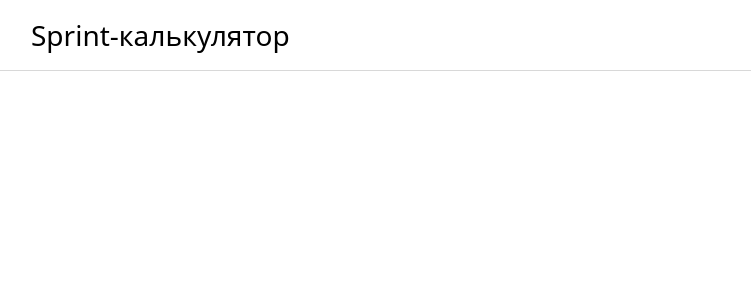
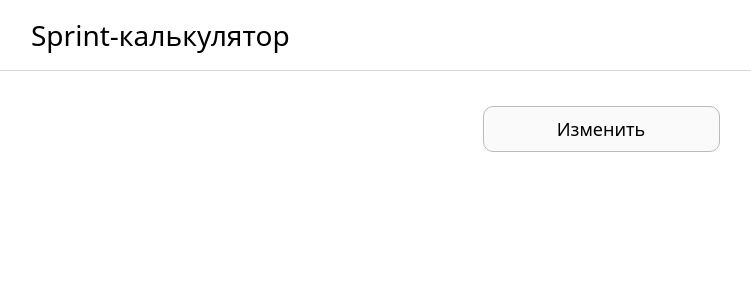
Before and after one commit to necitboss/hackaton, a React (Vite) app: page / in a window 1280 px wide. Shown: the top 300 px of the page, without its empty margins (39-790 px from the left). Built offline with nearby package versions, Linux system fonts and the light colour scheme.

Commit message:
add inputFiles

```diff
--- a/src/App.tsx
+++ b/src/App.tsx
@@ -1,12 +1,19 @@
 import { useState } from 'react'
 import "./scss/style.scss"
-import Header from "./components/Header";
+import InputFile from "./components/InputFile";
+import AddFiles from "./ui/AddFiles";
+import Header from "./ui/Header";
 
 function App() {
-
+  const [isRun, setRun] = useState(true);
+  const handleRunClick = () => {
+    setRun(prevState => !prevState);
+    // Добавить дальше логику в глобальной части приложения (в том числе, проверку и прочее)
+  }
   return (
     <>
       <Header />
+      <AddFiles onClick={handleRunClick} isRun={isRun} />
     </>
   )
 }
--- /dev/null
+++ b/src/components/InputFile/InputFile.module.scss
@@ -0,0 +1,33 @@
+.input_file {
+	padding: 10px 21px 15px 22px;
+	border: 1px solid #BBBBBB;
+	border-radius: 10px;
+	display: flex;
+	flex-direction: column;
+	align-items: center;
+}
+
+.input_file__title {
+	font-size: 18px;
+	margin-bottom: 14px;
+}
+
+.input_file__input {
+	display: none;
+}
+
+.input_file__label {
+	width: 237px;
+	overflow: hidden;
+	text-overflow: ellipsis;
+	white-space: nowrap;
+	padding: 10px 10px;
+	text-align: center;
+	border: 1px solid #BBBBBB;
+	border-radius: 10px;
+	background-color: #fafafa;
+	transition: background-color .2s ease-in-out;
+	&:hover {
+		background-color: darken(#fafafa, 7%);
+	}
+}
--- /dev/null
+++ b/src/components/InputFile/index.tsx
@@ -0,0 +1,38 @@
+import React, {useRef, useState} from 'react';
+import styles from "./InputFile.module.scss";
+
+interface Props {
+	title: string;
+}
+
+const InputFile: React.FC<Props> = ({title}) => {
+	const chooseFile = "Выберите .csv файл";
+	const fileInputRef = useRef<HTMLInputElement | null>(null);
+	const [fileName, setFileName] = useState<string>(chooseFile)
+	const handleFileChange = () => {
+		const file = fileInputRef.current?.files?.[0];
+		if (file) {
+			setFileName(file.name);
+		}else {
+			setFileName(chooseFile);
+		}
+	}
+	return (
+		<div className={styles.input_file}>
+			<div className={styles.input_file__title}>{title}</div>
+			<input
+				ref={fileInputRef}
+				type="file"
+				accept=".csv"
+				className={styles.input_file__input}
+				onChange={handleFileChange}
+			/>
+			<label
+				onClick={() => fileInputRef.current?.click()}
+				className={styles.input_file__label}
+			>{fileName}</label>
+		</div>
+	);
+};
+
+export default InputFile;
--- /dev/null
+++ b/src/ui/AddFiles/AddFiles.module.scss
@@ -0,0 +1,47 @@
+.add_files {
+	padding-top: 35px;
+
+}
+
+.add_files__inner {
+	max-height: 200px;
+	overflow: hidden;
+	transition: max-height .2s ease-in-out;
+
+}
+.hide {
+	max-height: 0;
+}
+
+
+.add_files__title {
+	text-align: center;
+	font-size: 24px;
+	font-weight: 500;
+	margin-bottom: 35px;
+}
+
+.add_files__block {
+	display: flex;
+	justify-content: space-around;
+	margin-bottom: 25px;
+}
+
+.add_files__center {
+	display: flex;
+	justify-content: center;
+}
+
+.add_files__btn {
+	min-width: 237px;
+	font-size: 18px;
+	font-weight: 500;
+	padding: 10px;
+	border-radius: 10px;
+	border: 1px solid #BBBBBB;
+	background-color: #fafafa;
+	transition: background-color .2s ease-in-out;
+	&:hover {
+		background-color: darken(#fafafa, 7%);
+	}
+}
--- /dev/null
+++ b/src/ui/AddFiles/index.tsx
@@ -0,0 +1,31 @@
+import React, {useState} from 'react';
+import styles from "./AddFiles.module.scss"
+import InputFile from "../../components/InputFile";
+
+interface Props {
+	onClick: () => void;
+	isRun: boolean;
+}
+
+const AddFiles: React.FC<Props> = ({onClick, isRun}) => {
+
+	return (
+		<section className={styles.add_files}>
+			<div className="container">
+				<div className={styles.add_files__inner + " " + (isRun ? styles.hide : "")}>
+					<div className={styles.add_files__title}>Загрузите 3 csv файла</div>
+					<div className={styles.add_files__block}>
+						<InputFile title={"файл спринтов (sprints)"}/>
+						<InputFile title={"файл задач (enitities)"}/>
+						<InputFile title={"файл истории (history)"}/>
+					</div>
+				</div>
+				<div className={styles.add_files__center}>
+					<button onClick={onClick} className={styles.add_files__btn}>{isRun ? "Изменить": "Запустить"}</button>
+				</div>
+			</div>
+		</section>
+	);
+};
+
+export default AddFiles;
--- a/tsconfig.app.json
+++ b/tsconfig.app.json
@@ -18,7 +18,7 @@
     /* Linting */
     "strict": true,
     "noUnusedLocals": false,
-    "noUnusedParameters": true,
+    "noUnusedParameters": false,
     "noFallthroughCasesInSwitch": true
   },
   "include": ["src"]
```
Also changed, not shown: src/ui/Header/Header.module.scss (renamed from src/components/Header/Header.module.scss), src/ui/Header/index.tsx (renamed from src/components/Header/index.tsx).
